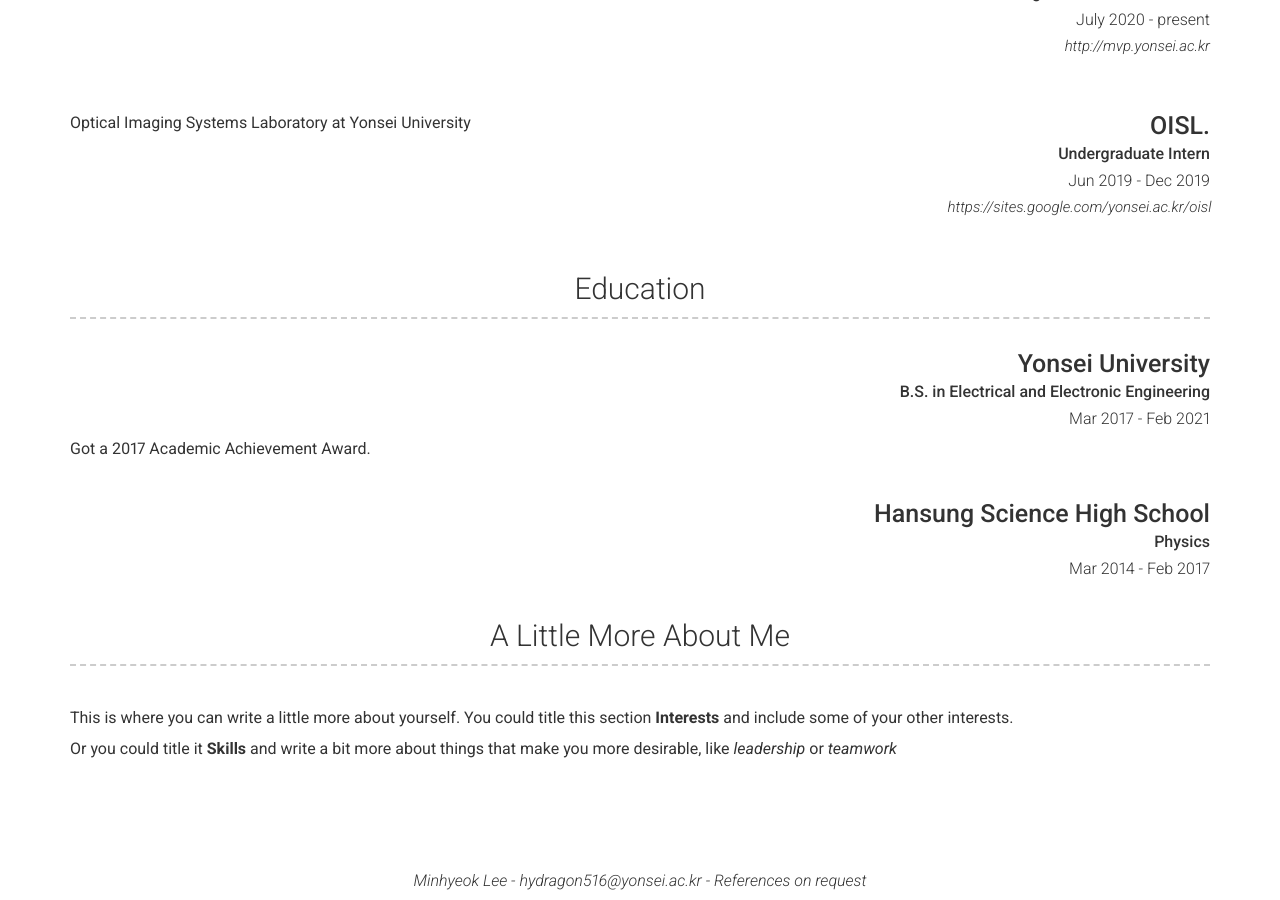
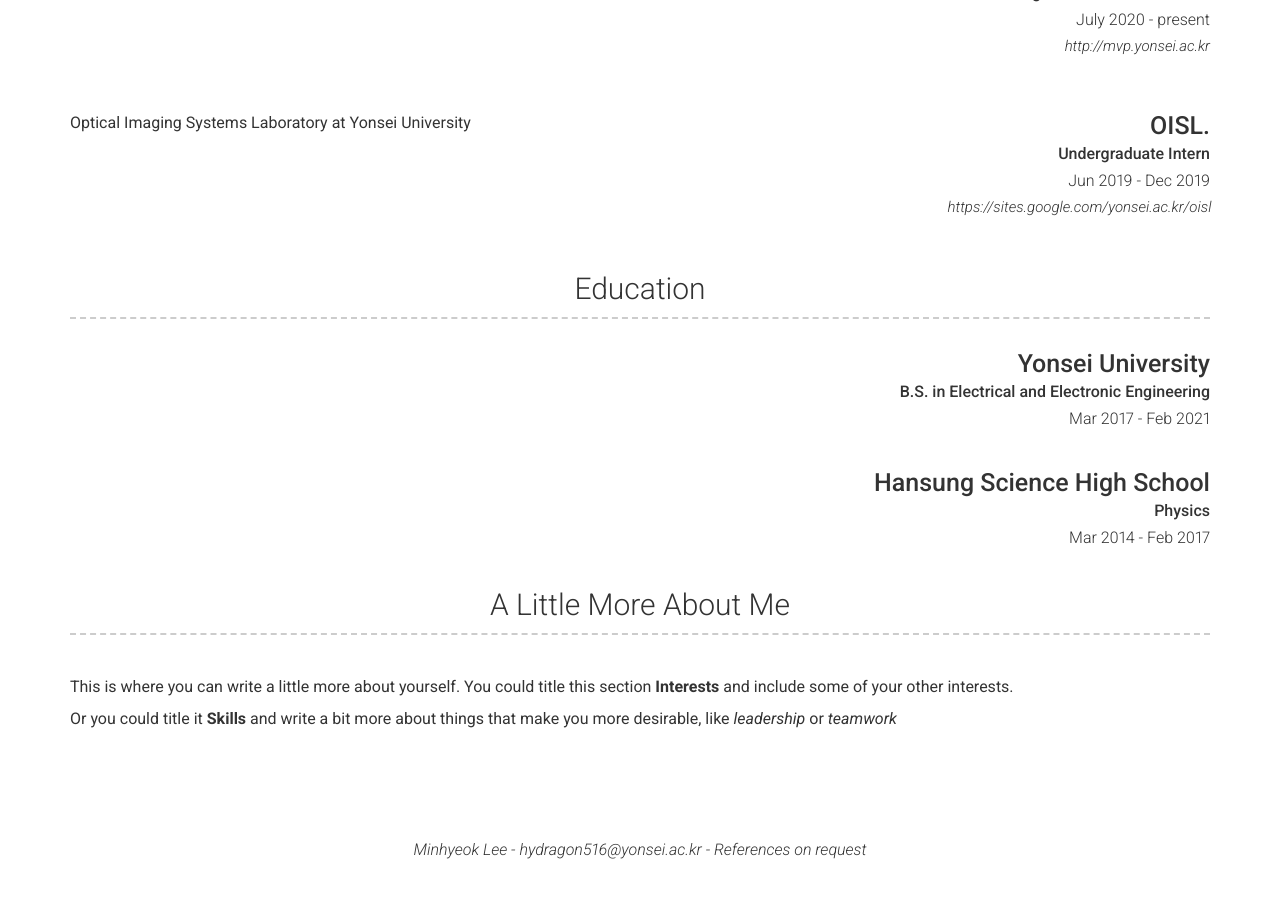
Before and after one commit to Hydragon516/hydragon516.github.io, a Jekyll site: the page built from index.md, in a window 1280 px wide and 900 px high, scrolled down 1240 px. Built offline with Jekyll 4.4.1, drawn with Linux system fonts in a browser that asks for light colours; nearby versions of some CDN libraries; after the commit the page ends 2110 px from its top, so only the background shows below that; some of the changed lines change nothing that is shown.

Commit message:
Update _config.yml

```diff
--- a/_config.yml
+++ b/_config.yml
@@ -137,8 +137,8 @@
         caption: Mar 2017 - Feb 2021
         # quote: >
         #   Short institution or course description (optional)
-        description: |
-          Got a 2017 Academic Achievement Award.
+        # description: |
+        #   Got a 2017 Academic Achievement Award.
       - layout: top-right
         title: Hansung Science High School
         sub_title: Physics
```
